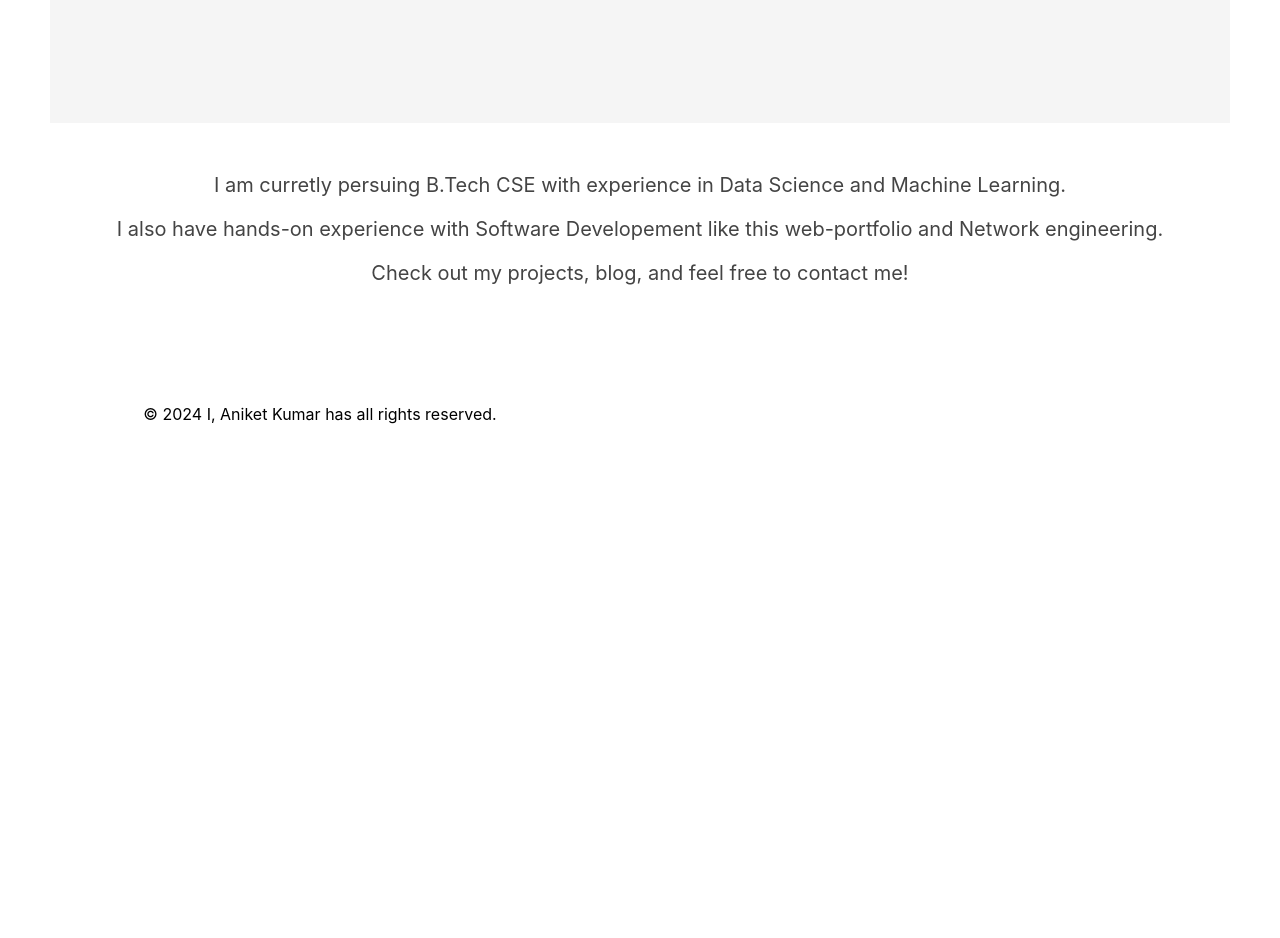
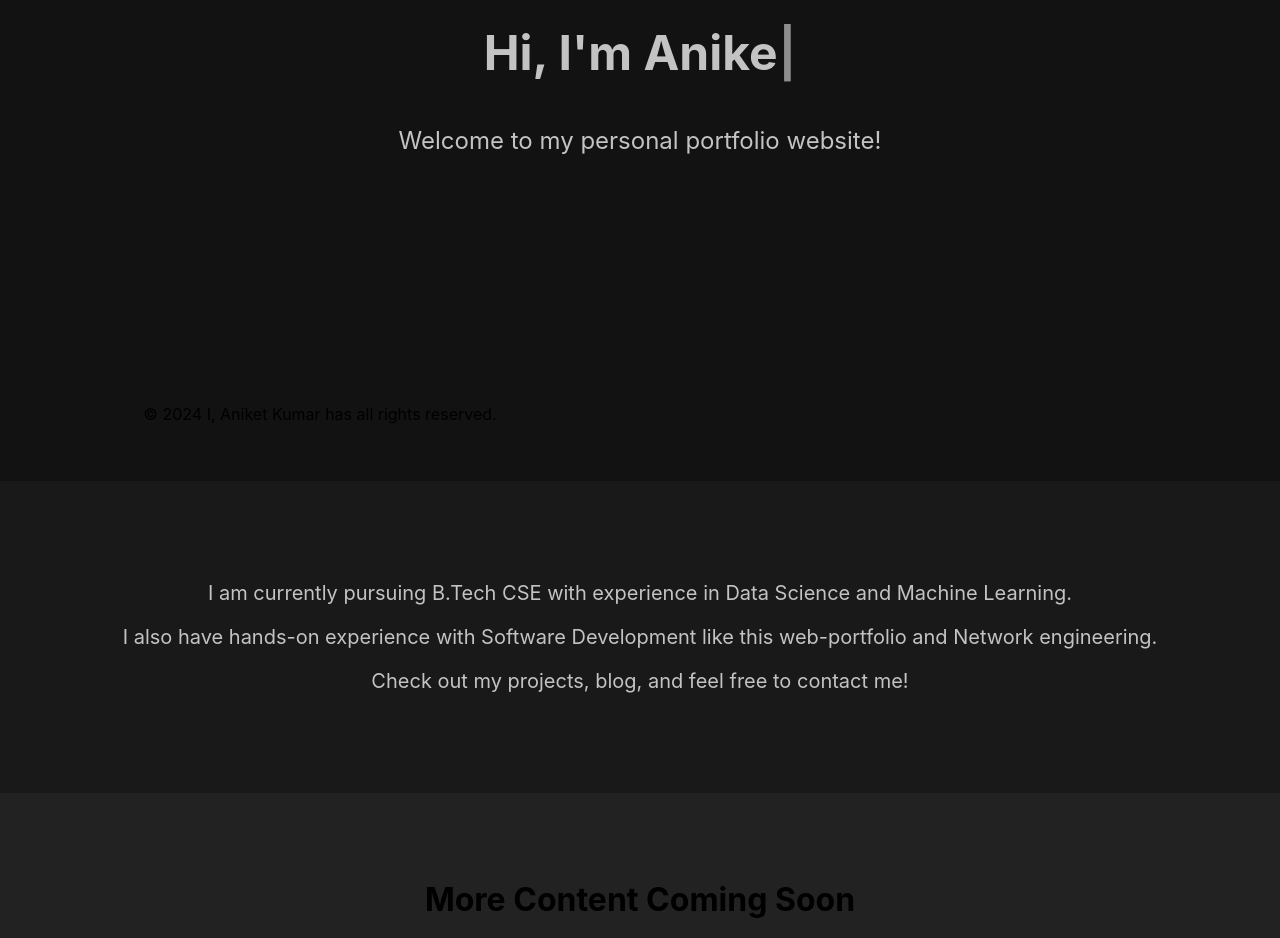
Before and after one commit to AniketKumar10/my-web-profile, a React (Create React App) app in the folder my-web-profile/: page / in a window 1280 px wide. Shown: the part 360-1298 px from the top of the page. Before the commit the page ends 800 px from the top, so only its background shows below. Built offline with nearby package versions, Linux system fonts and the light colour scheme.

Commit message:
changed scroll animation

```diff
--- a/my-web-profile/src/pages/Home.css
+++ b/my-web-profile/src/pages/Home.css
@@ -1,28 +1,103 @@
+/* Home Container */
 .home-container {
     text-align: center;
-    padding: 50px;
+    display: flex;
+    flex-direction: column;
+    overflow-x: hidden;
+    padding: 0; /* Removed padding to give sections full viewport appearance */
+    background-color: #121212;
 }
 
+/* Hero Section - Full viewport height */
 .hero {
-    background-color: #f5f5f5;
-    padding: 100px 0;
+    height: 100vh; /* Full height of the viewport */
+    background-color: #121212; /*f5f5f5*/
+    display: flex;
+    flex-direction: column;
+    justify-content: center;
+    align-items: center;
+    padding: 0 20px; /* Slight padding for better spacing */
+    text-align: center;
+    opacity: 0; /* Start hidden for smooth fade-in */
+    transition: opacity 0.5s ease; /* Smooth fade-in transition */
 }
 
 .hero h1 {
     font-size: 48px;
-    color: #333;
+    color: #c4c3c3;
+    margin-bottom: 20px; /* Adjusted for better spacing */
 }
 
 .hero p {
     font-size: 24px;
-    color: #666;
+    color: #c4c3c3;
 }
 
+.cta-button {
+    margin-top: 20px;
+    padding: 10px 20px;
+    background-color: #007bff;
+    color: white;
+    text-decoration: none;
+    border-radius: 5px;
+    font-size: 18px;
+    transition: background-color 0.3s ease;
+}
+
+.cta-button:hover {
+    background-color: #0056b3;
+}
+
+/* Intro Section */
 .intro {
-    margin-top: 50px;
+    padding: 80px 20px; /* More padding for better readability */
+    background-color: #191919; /* Lighter background color */
+    text-align: center;
+    opacity: 0; /* Initially hidden */
+    transition: opacity 0.5s ease; /* Smooth fade-in transition */
 }
 
 .intro p {
     font-size: 20px;
-    color: #444;
+    color: #c4c3c3;
+    margin-bottom: 20px;
 }
+
+/* Placeholder Section for future content */
+.more-section {
+    padding: 60px 20px;
+    background-color: #222222;
+    text-align: center;
+    opacity: 0; /* Initially hidden */
+    transition: opacity 0.5s ease; /* Smooth fade-in transition */
+}
+
+.more-section h2 {
+    font-size: 32px;
+    margin-bottom: 10px;
+}
+
+.more-section p {
+    font-size: 18px;
+    color: #c4c3c3;
+}
+
+/* Scroll-down Indicator (Optional) */
+.scroll-down {
+    position: absolute;
+    bottom: 20px;
+    width: 100%;
+    text-align: center;
+    color: #c4c3c3;
+    font-size: 20px;
+    animation: bounce 2s infinite;
+}
+
+@keyframes bounce {
+    0%, 100% {
+        transform: translateY(0);
+    }
+    50% {
+        transform: translateY(10px);
+    }
+}
--- a/my-web-profile/src/pages/Home.js
+++ b/my-web-profile/src/pages/Home.js
@@ -1,23 +1,43 @@
-import React from 'react';
+import React, { useEffect } from 'react';
 import './Home.css';
-import '../components/Skills';
+import Typewriter from 'typewriter-effect';
+import AOS from 'aos';
+import 'aos/dist/aos.css';
 
 const Home = () => {
+  useEffect(() => {
+    AOS.init({ duration: 1000 }); // Initialize AOS with custom duration
+  }, []);
+
   return (
-    <div className="home-container"> {/* Parent div */}
-      <div id="particles-js"></div>
-      <section className="hero">
-        <h1>Hi, I'm Aniket Kumar</h1>
+    <div className="home-container">
+      {/* Hero Section with AOS Fade-In Effect */}
+      <section className="hero" data-aos="fade-up">
+        <h1>
+          <Typewriter
+            options={{
+              strings: ['Hi, I\'m Aniket Kumar', 'A passionate developer'],
+              autoStart: true,
+              loop: true,
+            }}
+          />
+        </h1>
         <p>Welcome to my personal portfolio website!</p>
       </section>
 
-      <section className="intro">
-        <p>I am curretly persuing B.Tech CSE with experience in Data Science and Machine Learning.</p>
-        <p>I also
-          have hands-on experience with Software Developement like this web-portfolio and Network engineering.</p>
+      {/* Intro Section with AOS Fade-In Effect */}
+      <section className="intro" data-aos="fade-up">
+        <p>I am currently pursuing B.Tech CSE with experience in Data Science and Machine Learning.</p>
+        <p>I also have hands-on experience with Software Development like this web-portfolio and Network engineering.</p>
         <p>Check out my projects, blog, and feel free to contact me!</p>
       </section>
-    </div> // Closing parent div
+
+      {/* Placeholder for future content */}
+      <section className="more-section" data-aos="fade-up">
+        <h2>More Content Coming Soon</h2>
+        <p>This is where you can add future sections like projects, blog, etc.</p>
+      </section>
+    </div>
   );
 };
 
```
